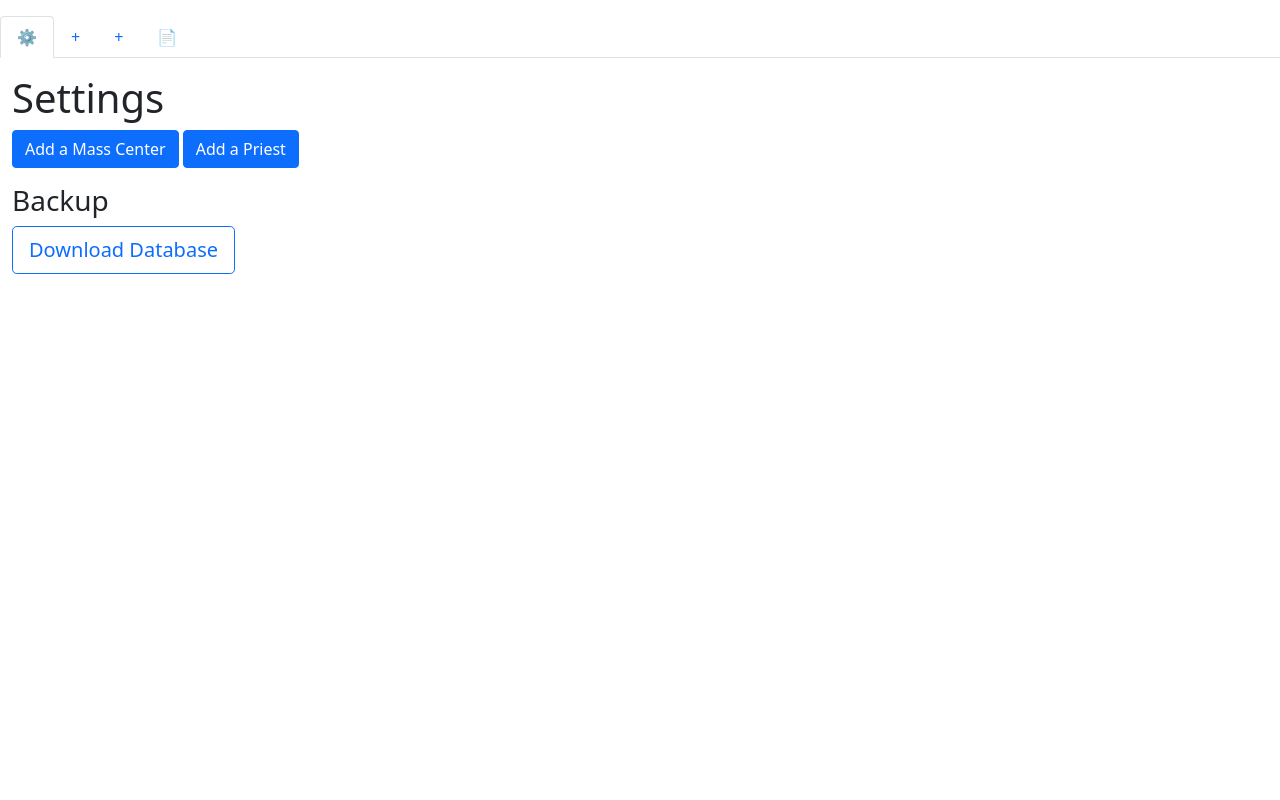
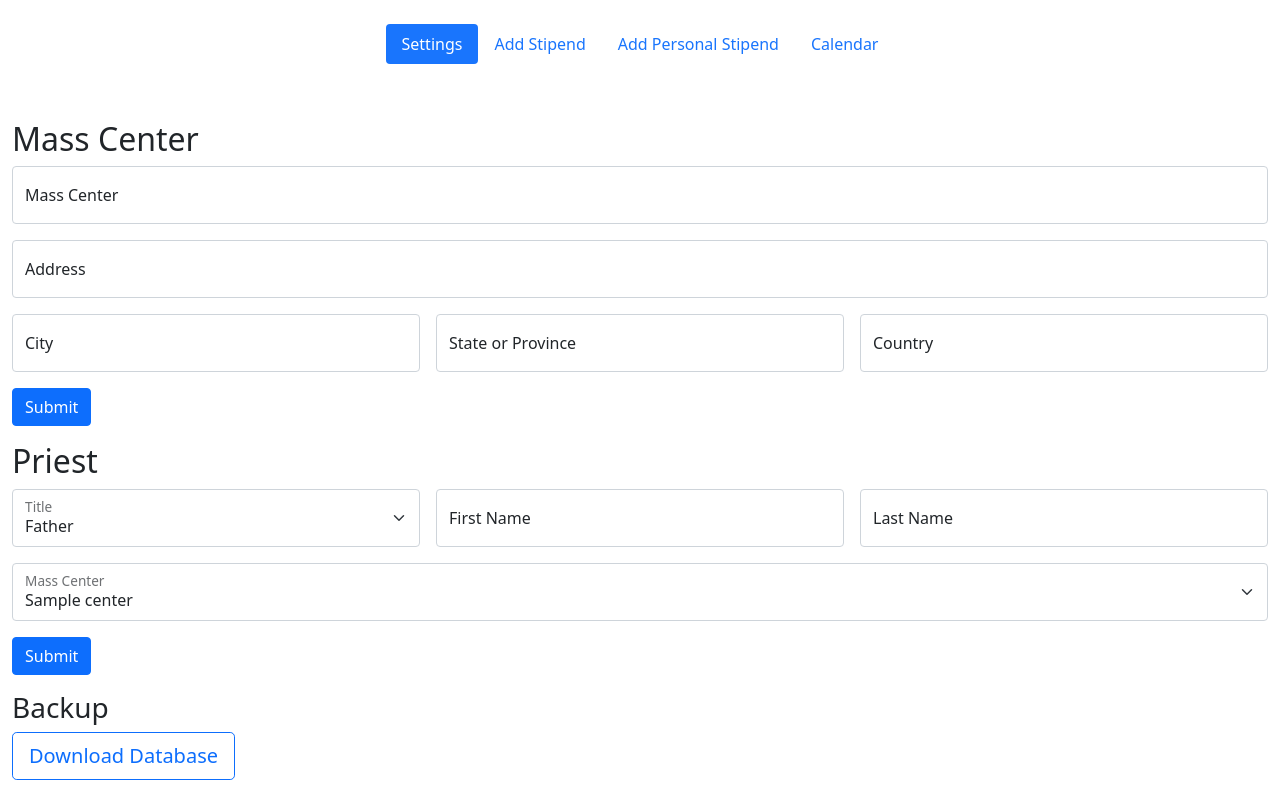
Before and after one commit to corei8/stipendium, a Flask app: page /settings in a window 1280 px wide. Run offline with Flask 2, Linux system fonts and the light colour scheme; tables that the repository leaves empty hold one stand-in row (values such as "Sample post").

Commit message:
rework the user interface

```diff
--- a/stipendium/templates/_helper.html
+++ b/stipendium/templates/_helper.html
@@ -7,7 +7,7 @@
 {% endmacro %}
 
 {% macro nav_link(name, endpoint, li_classes="", a_classes="") %}
-        <li class="nav-item {{li_classes}}">
+        <li class="nav-item pb-2 pt-2 {{li_classes}}">
             {% if request.endpoint and request.endpoint.endswith(endpoint) %}
                 <a class="nav-link active {{a_classes}}" href="{{ url_for(endpoint) }}">
                     {{name}}
--- a/stipendium/templates/add_stipend.html
+++ b/stipendium/templates/add_stipend.html
@@ -1,7 +1,6 @@
 {% extends 'base.html' %}
 {% from "_formhelper.html" import input_field, select_field, check_field, floating_field, datify %}
 {% block content %}
-<h1>{{ heading }}</h1>
 <form method="post">
     <div class="row g-3">
         <div class="col">
--- a/stipendium/templates/base.html
+++ b/stipendium/templates/base.html
@@ -1,5 +1,11 @@
 <!doctype html>
 {% from "_helper.html" import nav_link with context %}
+<style>
+.white {
+    background: white;
+    opacity: .95;
+}
+</style>
 <html lang="en">
     <head>
         <meta charset="UTF-8">
@@ -8,11 +14,11 @@
         <link href="https://cdn.jsdelivr.net/npm/bootstrap@5.0.2/dist/css/bootstrap.min.css" rel="stylesheet" integrity="sha384-EVSTQN3/azprG1Anm3QDgpJLIm9Nao0Yz1ztcQTwFspd3yD65VohhpuuCOmLASjC" crossorigin="anonymous">
     </head>
     <body>
-        <ul class="nav nav-tabs mt-3 mb-3">
-            {{ nav_link('⚙', 'settings') }}
-            {{ nav_link('+', 'add_stipend') }}
-            {{ nav_link('+', 'add_personal_stipend') }}
-            {{ nav_link('📄', 'print_book') }}
+        <ul class="nav nav-pills justify-content-center mt-3 mb-5 sticky-top white">
+            {{ nav_link('Settings', 'settings') }}
+            {{ nav_link('Add Stipend', 'add_stipend') }}
+            {{ nav_link('Add Personal Stipend', 'add_personal_stipend') }}
+            {{ nav_link('Calendar', 'cal_view') }}
         </ul>
         <div class="container-xxl">
             {% block content %} {% endblock %}
--- a/stipendium/templates/settings.html
+++ b/stipendium/templates/settings.html
@@ -1,15 +1,7 @@
 {% extends 'base.html'%}
 {% from "_formhelper.html" import input_field, select_field, floating_field %}
 {% block content %}
-<h1>Settings</h1>
-<p>
-<button class="btn btn-primary" type="button" data-bs-toggle="collapse" data-bs-target="#centerForm" aria-expanded="false" aria-controls="centerForm">Add a Mass Center</button>
-<button class="btn btn-primary" type="button" data-bs-toggle="collapse" data-bs-target="#priestForm" aria-expanded="false" aria-controls="priestForm">Add a Priest</button>
-</p>
-<p>
-</p>
-<div class="collapse" id="centerForm">
-    <div class="card card-body">
+<h2>Mass Center</h2>
 <form method="post">
     <div class="row g-3">
         <div class="col">
@@ -33,13 +25,10 @@
         </div>
     </div>
     <p>
-            <input class="btn btn-primary" type="submit" value="Add Mass Center">
+    <input class="btn btn-primary" type="submit" value="Submit">
     </p>
 </form>
-    </div>
-</div>
-<div class="collapse" id="priestForm">
-    <div class="card card-body">
+<h2>Priest</h2>
 <form method="post">
     <div class="row g-3">
         <div class="col">
@@ -58,11 +47,9 @@
         </div>
     </div>
     <p>
-            <input class="btn btn-primary" type="submit" value="Add Priest">
+    <input class="btn btn-primary" type="submit" value="Submit">
     </p>
 </form>
-    </div>
-</div>
 <h3>Backup</h3>
 <a href="{{url_for('download_db')}}">
     <button class='btn btn-outline-primary btn-lg'>Download Database</button>
```
Also changed, not shown: stipendium/views.py (+0 -9 lines). Lines whose indentation alone changed are shown as unchanged.
